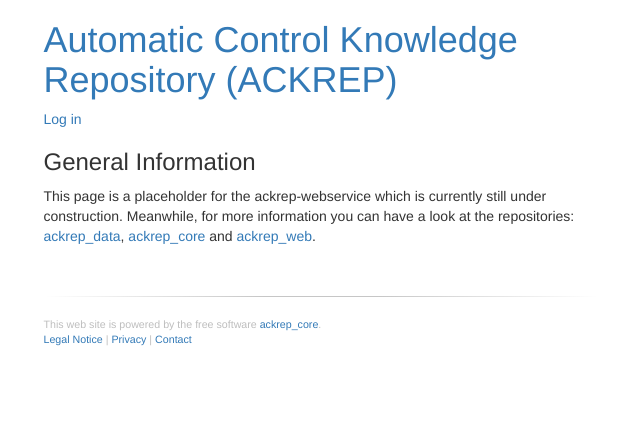
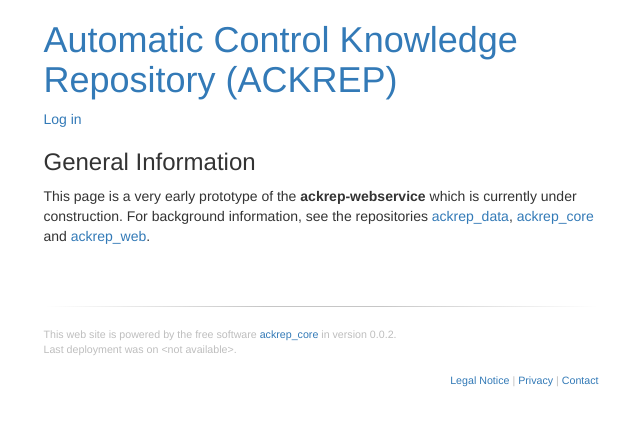
Before and after one commit to ackrep-org/ackrep_core, a Django app: page /login in a window 1280 px wide. Shown: the top 426 px of the page, without its empty margins (319-959 px from the left). Run offline with Django 3.2, Linux system fonts and the light colour scheme; some libraries are stand-ins or nearby versions.

Commit message:
ackrep_web: add footer with some useful information

```diff
--- a/ackrep_core/release.py
+++ b/ackrep_core/release.py
@@ -1 +1 @@
-__version__ = "0.0.1"
+__version__ = "0.0.2"
--- a/ackrep_core_django_settings/settings.py
+++ b/ackrep_core_django_settings/settings.py
@@ -142,3 +142,5 @@ try:
     from .custom_settings import *
 except ImportError:
     pass
+except SyntaxError:
+    print("\n"*2, " !! Warning: Syntax-Error in custom_settings.py !!", "\n\n")
--- a/ackrep_web/static/ackrep_web/style.css
+++ b/ackrep_web/static/ackrep_web/style.css
@@ -18,3 +18,11 @@ footer {
 .opacity30 {
     opacity:0.3;
 }
+
+.footer_link_menu {
+
+    margin-top: 2em;
+    float:right;
+    position:relative;
+    bottom: 5px;
+}
--- a/ackrep_web/templates/ackrep_web/footer.html
+++ b/ackrep_web/templates/ackrep_web/footer.html
@@ -1,14 +1,17 @@
 {% load i18n %}
+{% load extra_filters %}
 
-<hr class="section_divider hr_style_gradient opacity30">
+<hr class="hr_style_gradient opacity30">
 <div class="box_base box_footer">
 
     <div class="box_footer_text modest_links">
     This web site is powered by the free software
-    <a href="https://github.com/cknoll/ackrep_core">ackrep_core</a>.
+    <a href="https://github.com/cknoll/ackrep_core">ackrep_core</a> in version {{"foobar"|get_version}}.
+    <br>
+    Last deployment was on {{"foobar"|get_last_deployment}}.
     </div>
 
-    <div class="box_header_menu">
+    <div class="footer_link_menu">
         <!-- !!hcl_de -->
     <a href="{% url 'imprint-page' %}">{% trans "Legal Notice" %}</a> |
     <a href="{% url 'privacy-page' %}">{% trans "Privacy" %}</a> |
--- a/ackrep_web/templates/ackrep_web/landing.html
+++ b/ackrep_web/templates/ackrep_web/landing.html
@@ -9,9 +9,13 @@
 
 
 <h3>General Information</h3>
-This page is a placeholder for the ackrep-webservice which is currently still under construction.
-Meanwhile, for more information you can have a look at the repositories:
+<p>
+    This page is a very early prototype of the <b>ackrep-webservice</b> which is currently under construction.
+    For background information,  see the repositories
 <a href="https://github.com/cknoll/ackrep_data">ackrep_data</a>,
 <a href="https://github.com/cknoll/ackrep_core">ackrep_core</a> and
 <a href="https://github.com/cknoll/ackrep_core/tree/main/ackrep_web">ackrep_web</a>.
+</p>
+
+
 {% endblock  %}
--- /dev/null
+++ b/ackrep_web/templatetags/extra_filters.py
@@ -0,0 +1,17 @@
+from django import template
+from ackrep_core.release import __version__
+from django.conf import settings
+
+register = template.Library()
+
+
+@register.filter
+def get_version(_):
+    return __version__
+
+
+@register.filter
+def get_last_deployment(_):
+
+    last_deployment = getattr(settings, "LAST_DEPLOYMENT", "<not available>")
+    return last_deployment
```
Also changed, not shown: 1 other file.
